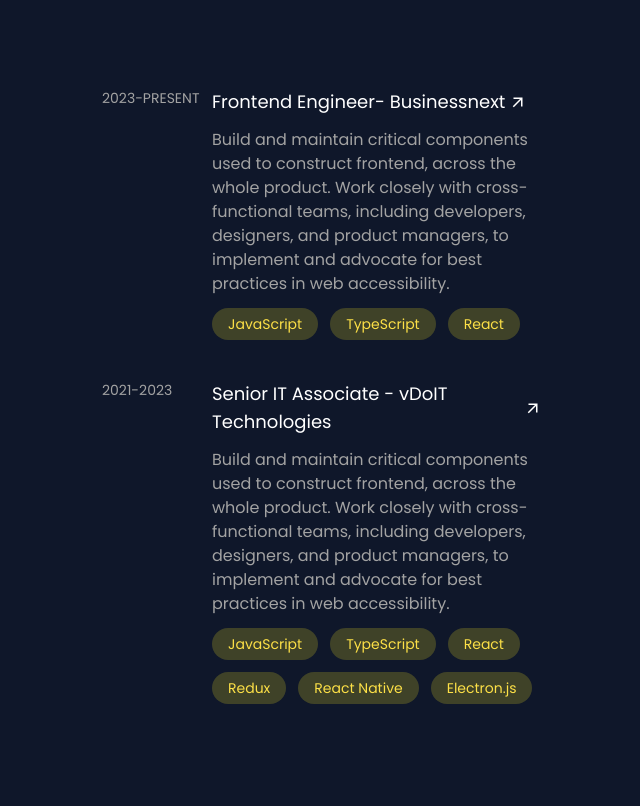
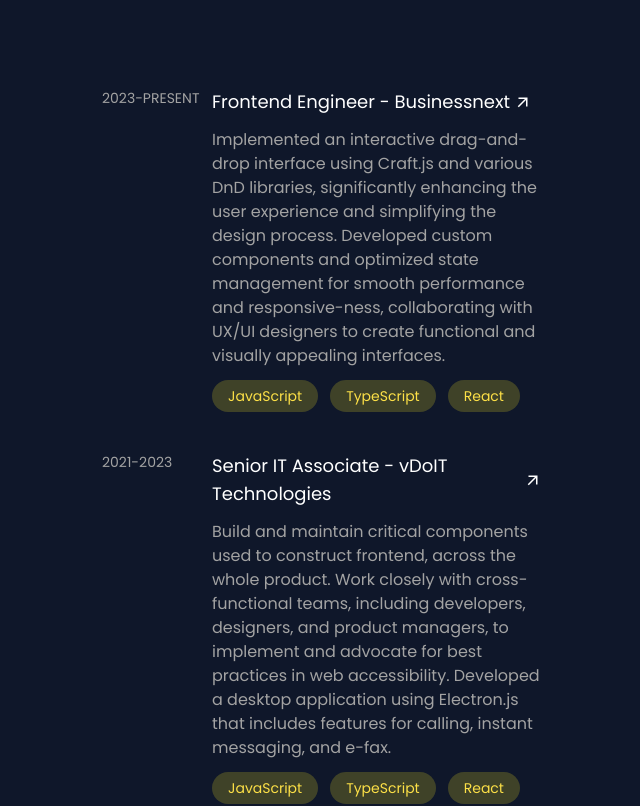
Before and after one commit to SandhyaR1007/sandhya-dev, a Next.js app: page / in a window 1280 px wide. Shown: the part 600-1406 px from the top of the page, without its empty margins (568-1208 px from the left). Built offline with nearby package versions, Linux system fonts and the light colour scheme.

Commit message:
update: description for work

```diff
--- a/components/utils.js
+++ b/components/utils.js
@@ -25,9 +25,9 @@
 export const experience = [
   {
     exp: "2023-PRESENT",
-    title: "Frontend Engineer- Businessnext",
+    title: "Frontend Engineer - Businessnext",
     description:
-      "Build and maintain critical components used to construct frontend, across the whole product. Work closely with cross-functional teams, including developers, designers, and product managers, to implement and advocate for best practices in web accessibility.",
+      "Implemented an interactive drag-and-drop interface using Craft.js and various DnD libraries, significantly enhancing the user experience and simplifying the design process. Developed custom components and optimized state management for smooth performance and responsive-ness, collaborating with UX/UI designers to create functional and visually appealing interfaces.",
     skills: ["JavaScript", "TypeScript", "React"],
     link: "",
   },
@@ -35,7 +35,7 @@
     exp: "2021-2023",
     title: "Senior IT Associate - vDoIT Technologies",
     description:
-      "Build and maintain critical components used to construct frontend, across the whole product. Work closely with cross-functional teams, including developers, designers, and product managers, to implement and advocate for best practices in web accessibility.",
+      "Build and maintain critical components used to construct frontend, across the whole product. Work closely with cross-functional teams, including developers, designers, and product managers, to implement and advocate for best practices in web accessibility. Developed a desktop application using Electron.js that includes features for calling, instant messaging, and e-fax.",
     skills: [
       "JavaScript",
       "TypeScript",
```
